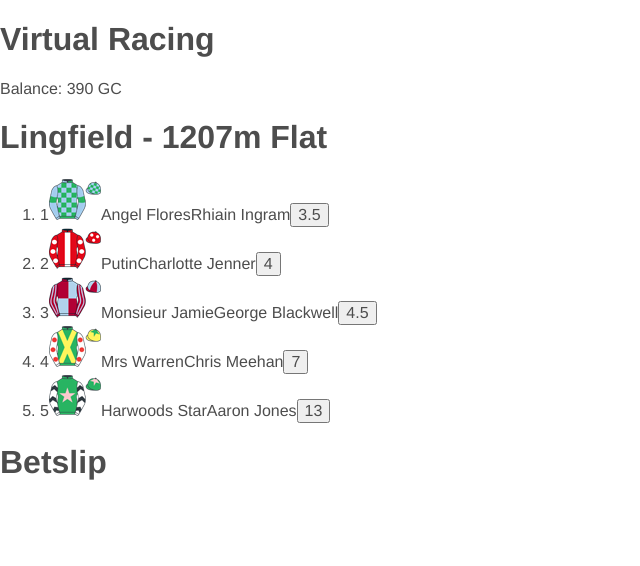
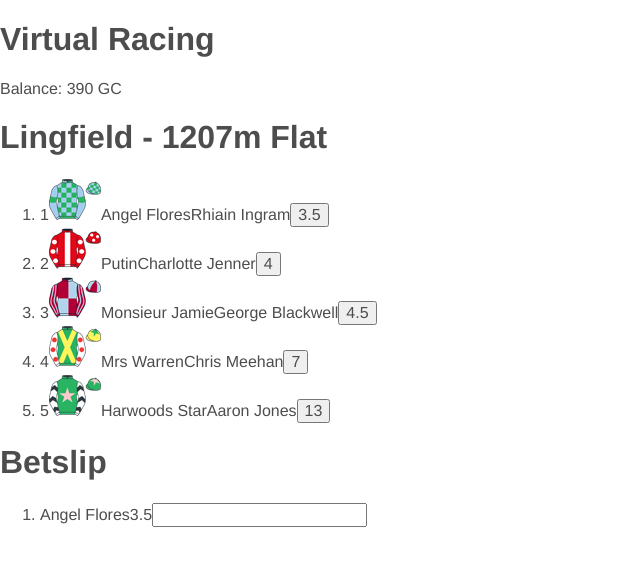
Before and after one commit to manderley/virtual-racing, a plain HTML site: page virtual-racing.html in a window 1280 px wide. Both pictures are taken after a click on the button "3.5". Shown: the whole page, without its empty margins (0-640 px from the left). Drawn offline with Linux system fonts and the light colour scheme.

Commit message:
Functionality for adding selection to betslip

```diff
--- a/races.json
+++ b/races.json
@@ -4,6 +4,7 @@
 			"name": "Lingfield - 1207m Flat",
 			"runners": [
 				{
+					"id": "r1h1",
 					"number": 1,
 					"name": "Angel Flores",
 					"jockey": "Rhiain Ingram",
@@ -11,6 +12,7 @@
 					"price": 3.5
 				},
 				{
+					"id": "r1h2",
 					"number": 2,
 					"name": "Putin",
 					"jockey": "Charlotte Jenner",
@@ -18,6 +20,7 @@
 					"price": 4
 				},
 				{
+					"id": "r1h3",
 					"number": 3,
 					"name": "Monsieur Jamie",
 					"jockey": "George Blackwell",
@@ -25,6 +28,7 @@
 					"price": 4.5
 				},
 				{
+					"id": "r1h4",
 					"number": 4,
 					"name": "Mrs Warren",
 					"jockey": "Chris Meehan",
@@ -32,6 +36,7 @@
 					"price": 7
 				},
 				{
+					"id": "r1h5",
 					"number": 5,
 					"name": "Harwoods Star",
 					"jockey": "Aaron Jones",
--- a/virtual-racing.html
+++ b/virtual-racing.html
@@ -17,9 +17,10 @@
   <section class="races">
 
   </section>
-  <section class="betslip">
+  <form class="betslip">
     <h1 class="betslip-heading">Betslip</h1>
+    <ol class="betslip-selections"></ol>
 
-  </section>
+  </form>
 </body>
 </html>
--- a/virtual-racing.js
+++ b/virtual-racing.js
@@ -135,7 +135,7 @@ var raceData = (function() {
 			raceContainer.setAttribute('class', 'race');
 
 			// display race name
-			var nameElement = createTextElement('h1', 'race-heading', this.name);
+			var nameElement = utils.createTextElement('h1', 'race-heading', this.name);
 			raceContainer.appendChild(nameElement);
 
 			// display race runners
@@ -153,6 +153,7 @@ var raceData = (function() {
 	}
 
 	function Runner(runner) {
+		this.id = runner.id;
 		this.number = runner.number;
 		this.name = runner.name;
 		this.jockey = runner.jockey;
@@ -160,16 +161,22 @@ var raceData = (function() {
 		this.price = runner.price;
 		this.display = function() {
 			var runnerContainer = document.createElement('li');
+			runnerContainer.setAttribute('id', this.id);
 
-			var numberElement = createTextElement('span', 'runner-number', this.number);
-			var nameElement = createTextElement('span', 'runner-name', this.name);
-			var jockeyElement = createTextElement('span', 'runner-jockey', this.jockey);
+			var numberElement = utils.createTextElement('span', 'runner-number', this.number);
+			var nameElement = utils.createTextElement('span', 'runner-name', this.name);
+			var jockeyElement = utils.createTextElement('span', 'runner-jockey', this.jockey);
 			var colours = new Image();
 			colours.src = imagesPath + this.colours;
 			colours.setAttribute('alt', this.jockey);
-			var priceElement = createTextElement('button', 'runner-bet-button', this.price);
-			priceElement.setAttribute('data-name', this.name);
-			priceElement.setAttribute('data-price', this.price);
+			var priceElement = utils.createTextElement('button', 'runner-bet-button', this.price);
+
+			// use closure to capture values of this runner's id, name and price
+			priceElement.onclick = (function(id, name, price, button) {
+				return function() {
+					addToBetslip(id, name, price, button);
+				}
+			})(this.id, this.name, this.price, priceElement);
 
 			runnerContainer.appendChild(numberElement);
 			runnerContainer.appendChild(colours);
@@ -181,12 +188,21 @@ var raceData = (function() {
 		}
 	}
 
-	function createTextElement(el, cssClass, text) {
-		var element = document.createElement(el);
-		var elementContent = document.createTextNode(text);
-		element.setAttribute('class', cssClass);
-		element.appendChild(elementContent);
-		return element;
+	function addToBetslip(id, name, price, button) {
+		// create selection
+		betslip.createSelection(id, name, price);
+
+		// add selected class to runner
+		var selectedRunner = document.getElementById(id);
+		selectedRunner.classList.add('selected');
+
+		// disable button
+		// as dynamic disabled state doesn't persist after page refresh
+		// (except in Firefox), using CSS to simulate visual disabled effect
+		// and setting onclick handler to null
+		button.classList.add('disabled');
+		button.onclick = null;
+
 	}
 
 	raceData.init = function() {
@@ -200,9 +216,81 @@ var raceData = (function() {
 
 var betslip = (function() {
 
+	var betslip = {};
+
+	var selectionsContainer;
+
+	var bets = [];
+	var selections = [];
+
+	function Selection(id, name, price) {
+		this.id = id;
+		this.name = name;
+		this.price = price;
+
+		this.display = function() {
+			var selectionContainer = document.createElement('li');
+			selectionContainer.setAttribute('id', this.id);
+
+			var nameElement = utils.createTextElement('label', 'selection-name', this.name);
+			nameElement.setAttribute('for', 'selection' + this.id);
+			var priceElement = utils.createTextElement('span', 'selection-price', this.price);
+			var inputElement = utils.createTextElement('input', 'selection-stake');
+			inputElement.setAttribute('type', 'text');
+			inputElement.setAttribute('id', 'selection' + this.id);
+
+			selectionContainer.appendChild(nameElement);
+			selectionContainer.appendChild(priceElement);
+			selectionContainer.appendChild(inputElement);
+
+			return selectionContainer;
+		};
+
+		this.save = function() {
+
+		}
+
+	}
+
+	function getSelectionsContainer() {
+		selectionsContainer = document.querySelector('.betslip-selections');
+	}
+
+	betslip.createSelection = function(id, name, price) {
+		console.log('create selection');
+		var selection = new Selection(id, name, price);
+		selections.push(selection);
+		selectionsContainer.appendChild(selection.display());
+	};
+
+	betslip.init = function() {
+		getSelectionsContainer();
+	}
+
+	return betslip;
+
+})();
+
+var utils = (function() {
+
+	var utils = {};
+
+	utils.createTextElement = function (el, cssClass, text) {
+		var element = document.createElement(el);
+		if (text) {
+			var elementContent = document.createTextNode(text);
+			element.appendChild(elementContent);
+		}
+		element.setAttribute('class', cssClass);
+		return element;
+	};
+
+	return utils;
+
 })();
 
 window.onload = function() {
 	wallet.init();
 	raceData.init();
+	betslip.init();
 };
```
